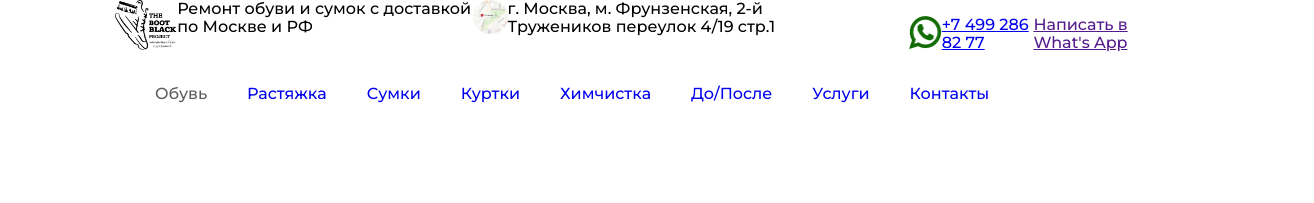
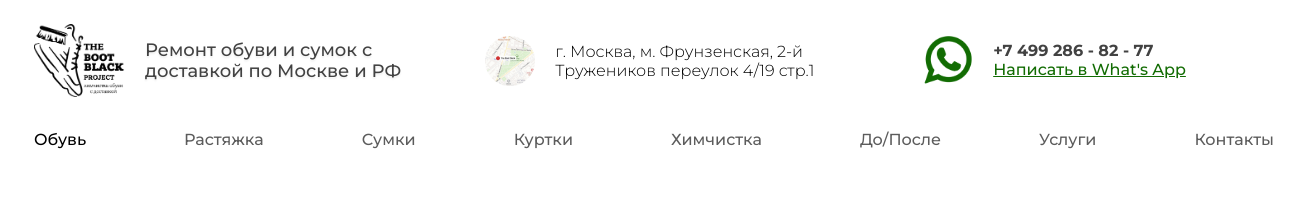
Before and after one commit to Mirakuru9799/bootblack, a website built with Parcel: page src/index.html in a window 1280 px wide. Shown: the whole page, 1314 px wide, since content can reach past the window. Built offline with nearby package versions, Linux system fonts and the light colour scheme.

Commit message:
add header

```diff
--- a/src/partials/header.html
+++ b/src/partials/header.html
@@ -1,39 +1,40 @@
-<heder>
+<header>
   <div class="container">
-    <div class="logo">
-      <a href="./index.html" class="link">
-        <img class="logo-img" src="./images/logo.png" alt="logo" width="91" height="73" />
-      </a>
-      <p>Ремонт обуви и сумок с доставкой по Москве и РФ</p>
-      <a href="./index.html" class="link">
+    <div class="header-wrap">
+
+      <div class="header-logo">
+        <a href="./" class="link">
+          <img class="logo-img" src="./images/logo.png" alt="logo" width="91" height="73" />
+        </a>
+        <p>Ремонт обуви и сумок с доставкой по Москве и РФ</p>
+      </div>
+
+      <div class="header-map">
         <img class="map-img" src="./images/map.png" alt="map" width="50" />
-      </a>
-      <p>г. Москва, м. Фрунзенская, 2-й Тружеников переулок 4/19 стр.1</p>
-      <ul class="logo-list">
-        <li>
-          <a><img src="./images/watsapp-icon.png" width="50" /></a>
-        </li>
-        <li>
-          <a href="tel:+74992868277" class="contacts__link">
-            +7 499 286 82 77
-          </a>
-        </li>
-        <li>
-          <a href="" aria-label="Ссылка на WatsApp">Написать в What's App</a>
-        </li>
+        <p>г. Москва, м. Фрунзенская, 2-й Тружеников переулок 4/19 стр.1</p>
+      </div>
+
+      <div class="header-contacts">
+        <img src="./images/watsapp-icon.png" width="50" />
+        <p>
+          <a href="tel:+74992868277" class="contacts__link">+7 499 286 - 82 - 77</a>
+          <a href="https://wa.me/79263897006?text=%D0%97%D0%B4%D1%80%D0%B0%D0%B2%D1%81%D1%82%D0%B2%D1%83%D0%B9%D1%82%D0%B5!%20%D0%A5%D0%BE%D1%87%D1%83%20%D1%83%D0%B7%D0%BD%D0%B0%D1%82%D1%8C%20%D1%81%D1%82%D0%BE%D0%B8%D0%BC%D0%BE%D1%81%D1%82%D1%8C%20%D1%80%D0%B5%D0%BC%D0%BE%D0%BD%D1%82%D0%B0!%20%D0%9D%D0%BE%D0%BC%D0%B5%D1%80%20%D0%BC%D0%BE%D0%B5%D0%B9%20%D0%B7%D0%B0%D1%8F%D0%B2%D0%BA%D0%B8:%20108291%20(%D0%9E%D0%B1%D1%8F%D0%B7%D0%B0%D1%82%D0%B5%D0%BB%D1%8C%D0%BD%D0%BE%20%D0%BE%D1%82%D0%BF%D1%80%D0%B0%D0%B2%D1%8C%D1%82%D0%B5%20%D0%BD%D0%B0%D0%BC%20%D1%8D%D1%82%D0%BE%D1%82%20%D0%BD%D0%BE%D0%BC%D0%B5%D1%80%20%D0%B4%D0%BB%D1%8F%20%D0%BA%D0%BE%D0%BD%D1%82%D1%80%D0%BE%D0%BB%D1%8F%20%D0%BA%D0%B0%D1%87%D0%B5%D1%81%D1%82%D0%B2%D0%B0%20%D0%BE%D0%B1%D1%81%D0%BB%D1%83%D0%B6%D0%B8%D0%B2%D0%B0%D0%BD%D0%B8%D1%8F)"
+            aria-label="Ссылка на WatsApp">Написать в What's App</a>
+        </p>
+      </div>
+
+    </div>
+    <div class="header-menu">
+      <ul>
+        <li><a href="./index.html"></a>Обувь</li>
+        <li><a href="./partials/stretching.html" class="link">Растяжка</a></li>
+        <li><a href="./partials/bags.html" class="link">Сумки</a></li>
+        <li><a href="./partials/jackets.html" class="link">Куртки</a></li>
+        <li><a href="./partials/cleaning.html" class="link">Химчистка</a></li>
+        <li><a href="./partials/beforeafter.html" class="link">До/После</a></li>
+        <li><a href="./partials/services.html" class="link">Услуги</a></li>
+        <li><a href="./partials/contacts.html" class="link">Контакты</a></li>
       </ul>
     </div>
-    <nav class="header-menu">
-      <ul class="header-list">
-        <li class="header-item"><a href="./index.html"></a>Обувь</li>
-        <li class="header-item"><a href="./partials/stretching.html" class="link">Растяжка</a></li>
-        <li class="header-item"><a href="./partials/bags.html" class="link">Сумки</a></li>
-        <li class="header-item"><a href="./partials/jackets.html" class="link">Куртки</a></li>
-        <li class="header-item"><a href="./partials/cleaning.html" class="link">Химчистка</a></li>
-        <li class="header-item"><a href="./partials/beforeafter.html" class="link">До/После</a></li>
-        <li class="header-item"><a href="./partials/services.html" class="link">Услуги</a></li>
-        <li class="header-item"><a href="./partials/contacts.html" class="link">Контакты</a></li>
-      </ul>
-    </nav>
   </div>
-</heder>
+</header>
--- a/src/sass/_container.scss
+++ b/src/sass/_container.scss
@@ -12,8 +12,8 @@
     max-width: 768px;
   }
   @media screen and (min-width: 1280px) {
-    padding-left: 115px;
-    padding-right: 115px;
+    //padding-left: 115px;
+    //padding-right: 115px;
     max-width: 1280px;
   }
 }
--- a/src/sass/_header.scss
+++ b/src/sass/_header.scss
@@ -1,29 +1,88 @@
-.logo {
+header {
+  padding: 20px 0;
+  margin: 0;
+}
+.header-wrap {
   display: flex;
   flex-direction: row;
+  text-align: left;
+  justify-content: center;
 }
 
-.logo-list {
+.header-logo {
   display: flex;
-  flex-direction: row;
+  justify-content: flex-start;
+  align-items: center;
+  img {
+    max-width: none;
+  }
+  p {
+    padding: 20px;
+    font-size: 18px;
+    line-height: 1.15;
+    font-weight: 500;
+    color: $header-text-color;
+    text-shadow: #efefef 0px 2px 2px;
+  }
+}
+.header-map {
+  display: flex;
+  justify-content: flex-start;
+  align-items: center;
+  img {
+    max-width: none;
+  }
+  p {
+    padding: 20px;
+    font-size: 16px;
+    line-height: 1.2;
+    font-weight: 300;
+  }
+}
+.header-contacts {
+  display: flex;
+  justify-content: flex-start;
+  align-items: center;
+  img {
+    max-width: none;
+  }
+  p {
+    padding: 20px;
+    display: flex;
+    flex-wrap: wrap;
+  }
+  a:nth-child(1) {
+    font-weight: 700;
+    color: $header-text-color;
+    text-decoration: none;
+  }
+  a:nth-child(2) {
+    color: $watsapp-button;
+  }
+}
+
+.header-menu ul {
+  display: flex;
+  flex-wrap: wrap;
+  justify-content: space-between;
+  width: 1280px;
+  height: auto;
+  margin: 0 auto;
+  padding: 30px 0;
+}
+.header-menu ul,
+.header-menu ul li {
   list-style-type: none;
 }
 
-.header-list {
-  display: flex;
-  flex-direction: row;
-  list-style-type: none;
-}
-
-.header-menu .header-item {
-  margin-right: 50px;
-  color: $secondary-text-color;
+.header-menu ul li {
+  margin-right: 40px;
 
   &:not(:last-child) {
     margin-right: 40px;
   }
 }
 
-.header-item.link {
-  text-decoration: none;
+.header-menu ul li a {
+  color: $secondary-text-color;
 }
```
Also changed, not shown: src/sass/index.css (added), 1 other file.
